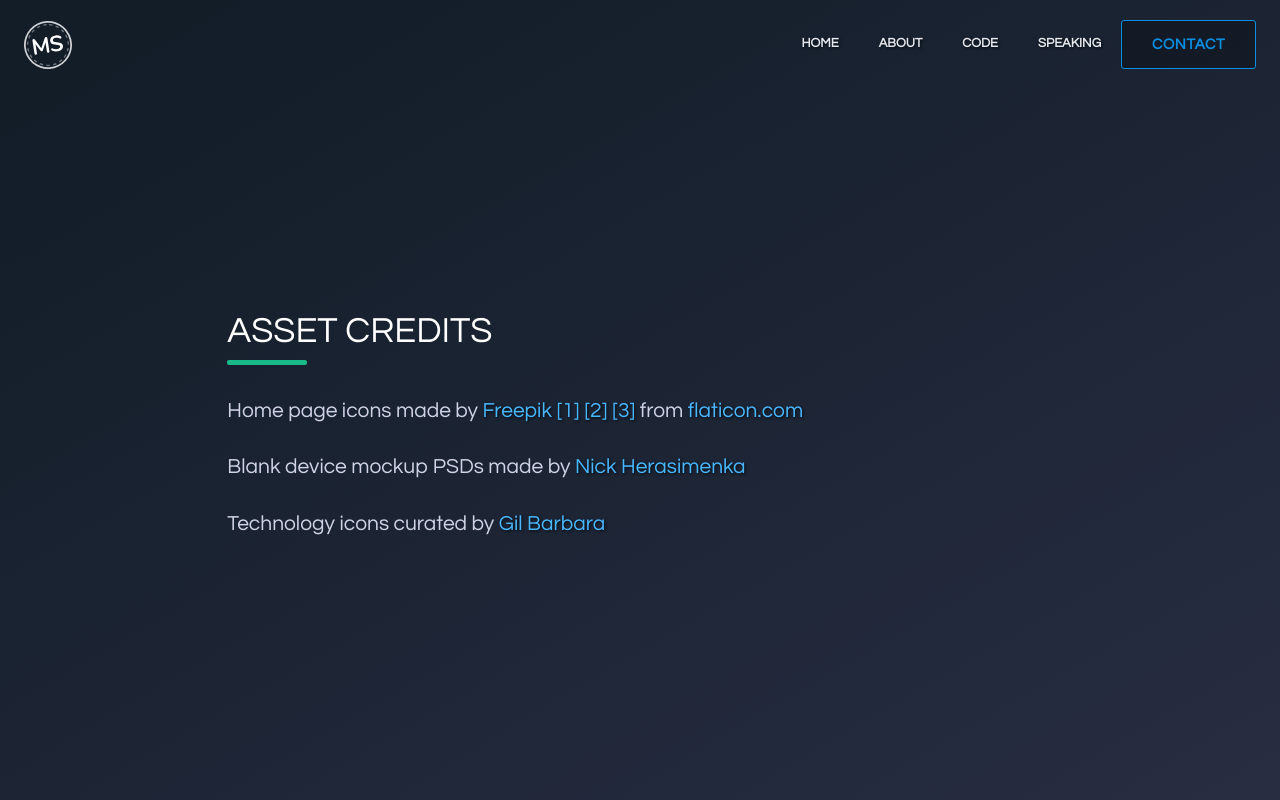
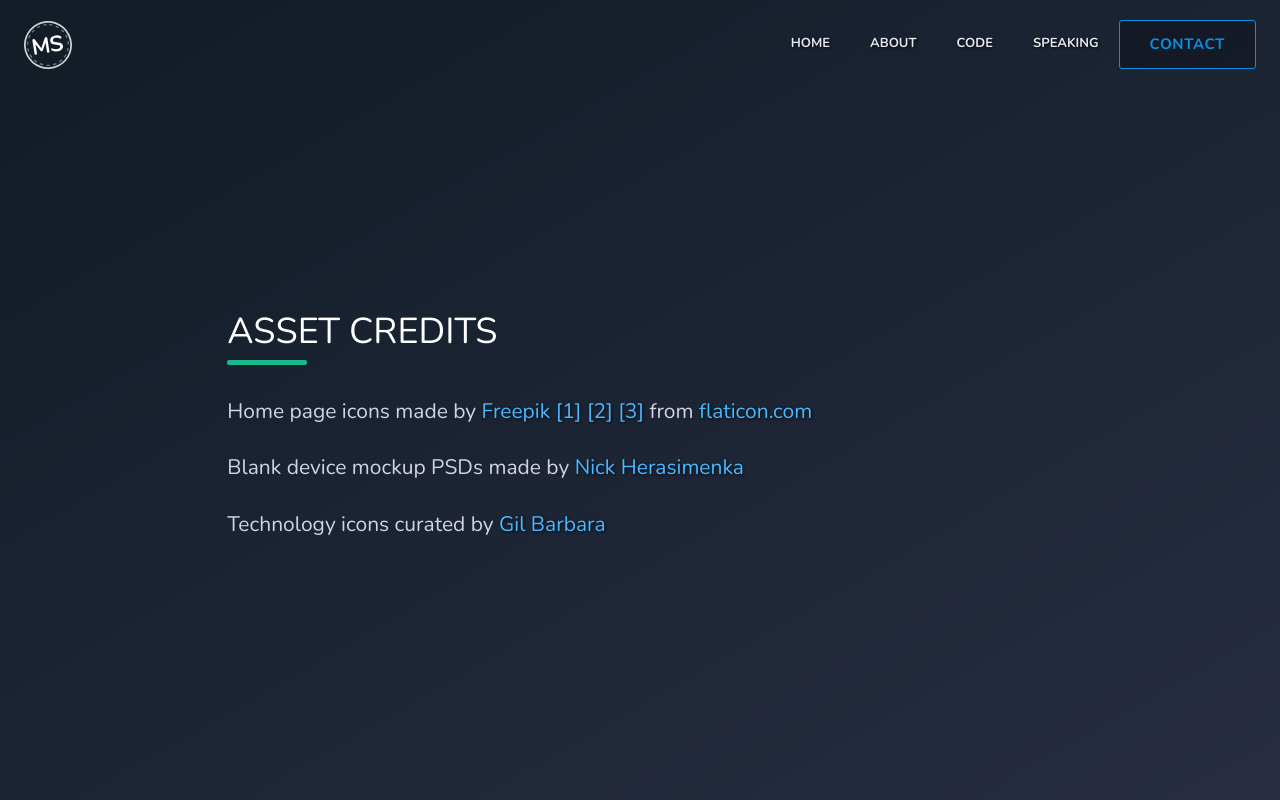
Before and after one commit to MariaSzubski/mariaszubski-com, a Gatsby site: page /attributions in a window 1280 px wide. Shown: the top 800 px of the page. Built offline with nearby package versions, Linux system fonts and the light colour scheme; Gatsby itself is replaced by a stand-in of ours.

Commit message:
Fix styled-components font import bug

```diff
--- a/src/components/global/ref/fonts.js
+++ b/src/components/global/ref/fonts.js
@@ -3,7 +3,6 @@ import { css } from "styled-components"
 import milkshake from "./milkshake.ttf"
 
 const fontfaces = css`
-  @import url('https://fonts.googleapis.com/css2?family=Nunito:wght@300;400;600;700;800&display=swap');
   @font-face {
     font-family: "Milkshake";
     src: url(${milkshake}) format("truetype");
--- a/src/components/layout/seo.js
+++ b/src/components/layout/seo.js
@@ -69,10 +69,16 @@ function SEO({ description, lang, meta, title }) {
           content: metaDescription,
         },
       ].concat(meta)}
-    />
+    >
+      <link rel="preconnect" href="https://fonts.googleapis.com" />
+      <link rel="preconnect" href="https://fonts.gstatic.com" crossOrigin />
+      <link
+        href="https://fonts.googleapis.com/css2?family=Nunito:wght@300;400;600;700;800&display=swap"
+        rel="stylesheet"
+      />
+    </Helmet>
   )
 }
-
 
 SEO.propTypes = {
   description: PropTypes.string,
@@ -81,7 +87,6 @@ SEO.propTypes = {
   title: PropTypes.string.isRequired,
 }
 
-
 SEO.defaultProps = {
   lang: `en`,
   meta: [],
```
